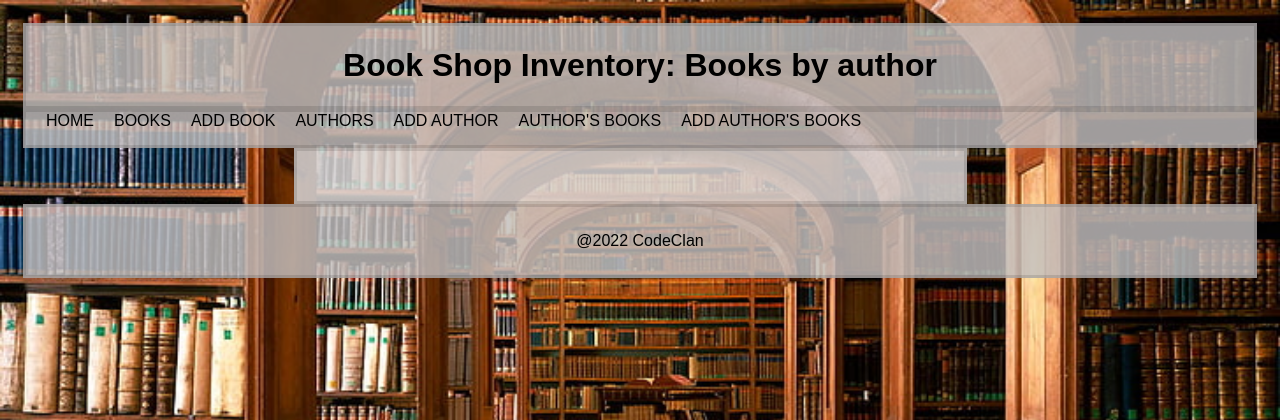
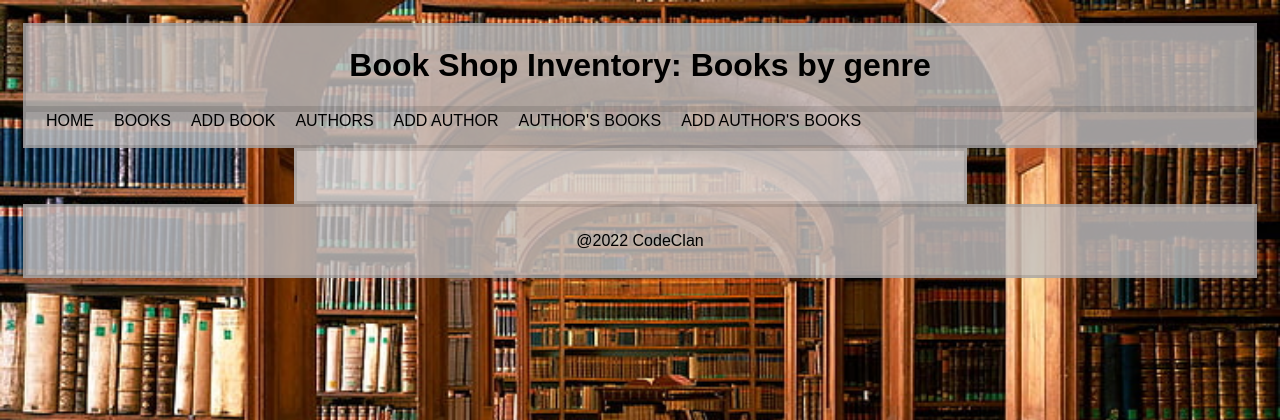
Before and after one commit to Jp2429/project_1, a Flask app: template templates/books/genre.html in a window 1280 px wide. Shown: the top 420 px of the page. Run offline with Flask 2, Linux system fonts and the light colour scheme; the template is opened without the code that fills it, so the values that code supplies are empty.

Commit message:
fixed error

```diff
--- a/templates/books/genre.html
+++ b/templates/books/genre.html
@@ -1,7 +1,7 @@
 {% extends "base.html" %}
 
 {% block header %}
-    <h1>Book Shop Inventory: Books by author</h1>
+    <h1>Book Shop Inventory: Books by genre</h1>
 {% endblock %}
 
 
```
